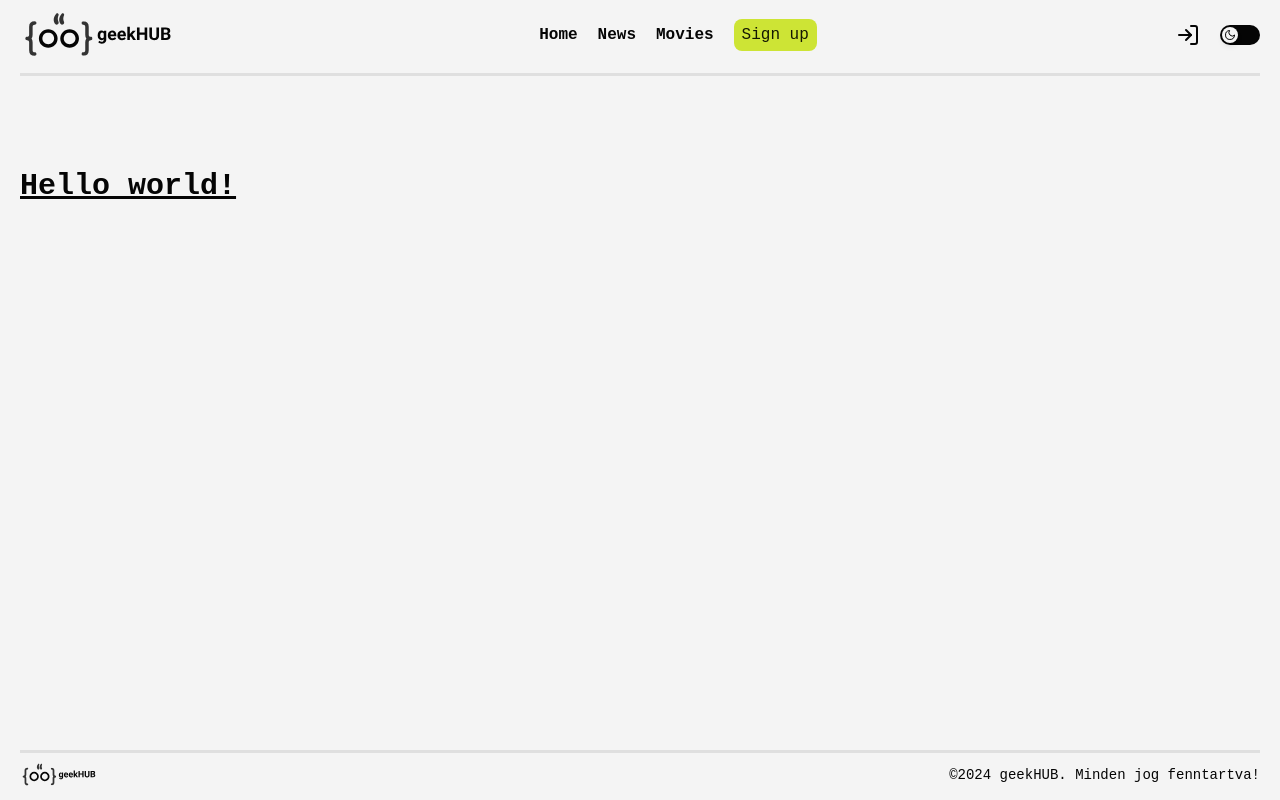
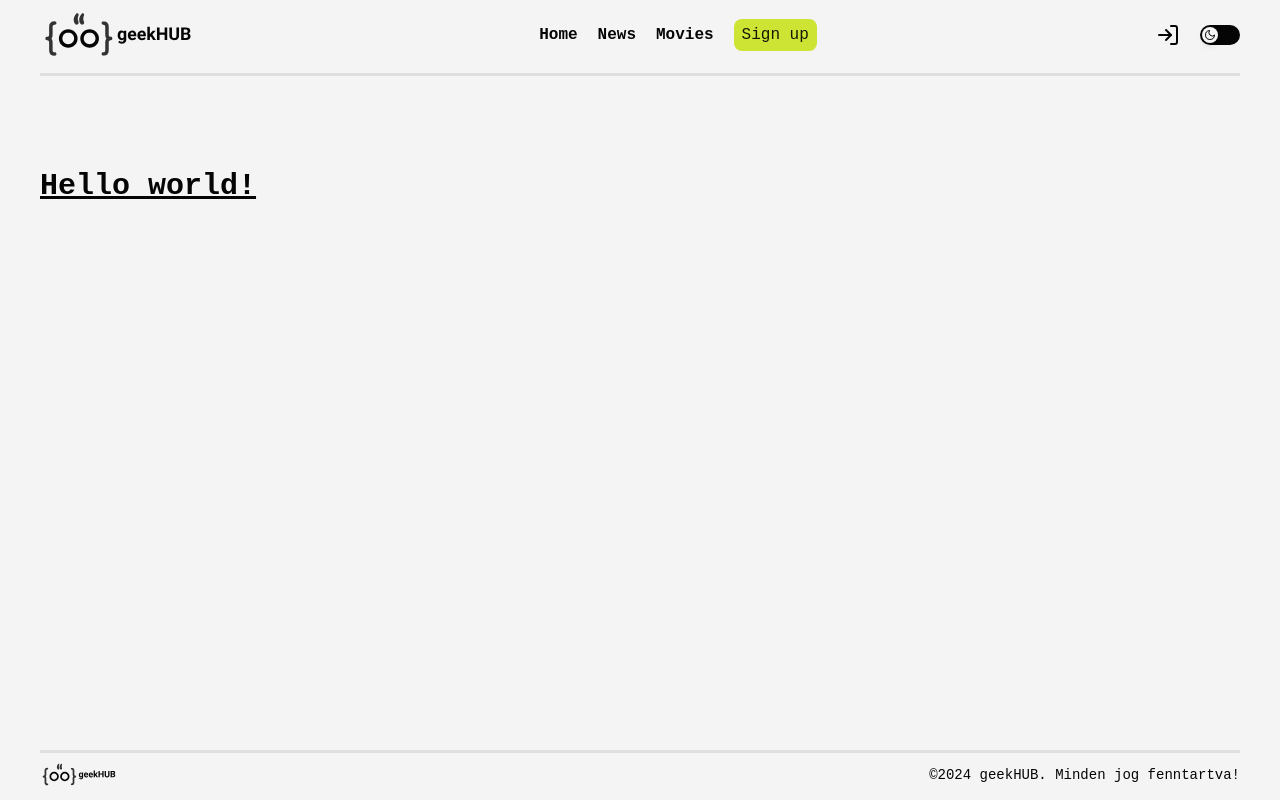
Before and after one commit to sagi-daniel/nerdnews-fsApi, a React (Vite) app in the folder frontend/: page /Home in a window 1280 px wide. Built offline with nearby package versions, Linux system fonts and the light colour scheme.

Commit message:
added style and fixed bugs

```diff
--- a/frontend/src/components/ControlPanel.jsx
+++ b/frontend/src/components/ControlPanel.jsx
@@ -1,6 +1,5 @@
 import ToggleDarkMode from './ToggleDarkMode';
-
-import { FiLogIn } from 'react-icons/fi';
+import LoginIcon from './LoginIcon';
 
 function ControlPanel({ mobile = false }) {
   const mobileStyle = `flex justify-start pt-2`;
@@ -8,7 +7,7 @@ function ControlPanel({ mobile = false }) {
 
   return (
     <div className={`${mobile ? mobileStyle : desktopStyle} gap-5 items-center`}>
-      <FiLogIn className="text-2xl duration-200 cursor-pointer text-content-light hover:text-primary dark:text-content-dark  hover:dark:text-primary " />
+      <LoginIcon />
       <ToggleDarkMode />
     </div>
   );
--- /dev/null
+++ b/frontend/src/components/CopyRight.jsx
@@ -0,0 +1,6 @@
+function CopyRight() {
+  const year = new Date().getFullYear();
+  return <p className="text-xxs md:text-xs lg:text-sm">&copy;{year} geekHUB. Minden jog fenntartva!</p>;
+}
+
+export default CopyRight;
--- /dev/null
+++ b/frontend/src/components/Layout.jsx
@@ -0,0 +1,5 @@
+function Layout({ children }) {
+  return <div className=" flex flex-col justify-between h-screen bg-bg-light dark:bg-bg-dark px-5 ">{children}</div>;
+}
+
+export default Layout;
--- /dev/null
+++ b/frontend/src/components/LoginIcon.jsx
@@ -0,0 +1,12 @@
+import { FiLogIn } from 'react-icons/fi';
+import { Link } from 'react-router-dom';
+
+function LoginIcon() {
+  return (
+    <Link to="/login">
+      <FiLogIn className="text-2xl duration-200 cursor-pointer text-content-light hover:text-primary dark:text-content-dark  hover:dark:text-primary " />
+    </Link>
+  );
+}
+
+export default LoginIcon;
--- a/frontend/src/components/Menu.jsx
+++ /dev/null
@@ -1,5 +0,0 @@
-function Menu() {
-  return <div></div>;
-}
-
-export default Menu;
--- a/frontend/src/components/ToggleDarkMode.jsx
+++ b/frontend/src/components/ToggleDarkMode.jsx
@@ -21,7 +21,7 @@ const ToggleDarkMode = () => {
             transform: isDarkMode ? 'translateX(1.25rem)' : 'translateX(0)',
           }}
         >
-          {isDarkMode ? <FiSun className="w-3 h-3" /> : <FiMoon className="w-3 h-3" />}
+          {isDarkMode ? <FiSun className="size-3 " /> : <FiMoon className="size-3 " />}
         </div>
       </div>
     </div>
--- a/frontend/src/components/parts/AppLayout.jsx
+++ b/frontend/src/components/parts/AppLayout.jsx
@@ -1,16 +1,18 @@
 import { Outlet } from 'react-router-dom';
+import Layout from '../Layout';
 import Header from './Header';
+import Main from './Main';
 import Footer from './Footer';
 
 function AppLayout() {
   return (
-    <div className=" flex flex-col justify-between h-screen bg-bg-light dark:bg-bg-dark px-5 ">
+    <Layout>
       <Header />
-      <main className="mt-16 mb-auto py-5 text-content-light dark:text-content-dark">
+      <Main>
         <Outlet />
-      </main>
+      </Main>
       <Footer />
-    </div>
+    </Layout>
   );
 }
 
--- a/frontend/src/components/parts/Footer.jsx
+++ b/frontend/src/components/parts/Footer.jsx
@@ -1,17 +1,15 @@
 import Divider from '../Divider';
 import Logo from '../Logo';
+import CopyRight from '../CopyRight';
 
 function Footer() {
-  const year = new Date().getFullYear();
-
   return (
     <footer>
       <Divider color="neutral" />
       <div className=" mt-2 flex items-center pb-3 text-content-light dark:text-content-dark">
         <div className="w-full flex items-center justify-between">
           <Logo align="left" size="xsmall" />
-
-          <p className="text-xxs md:text-xs lg:text-sm">&copy;{year} geekHUB. Minden jog fenntartva!</p>
+          <CopyRight />
         </div>
       </div>
     </footer>
--- a/frontend/src/components/parts/Main.jsx
+++ b/frontend/src/components/parts/Main.jsx
@@ -1,5 +1,5 @@
-function Main() {
-  return <div className="text-ligth">Hello Geek HUB</div>;
+function Main({ children }) {
+  return <div className="mt-16 mb-auto py-5 text-content-light dark:text-content-dark">{children}</div>;
 }
 
 export default Main;
--- a/frontend/src/index.css
+++ b/frontend/src/index.css
@@ -71,6 +71,7 @@
 
 body {
   margin: 0 auto;
+  padding: 0 20px;
   max-width: 1360px;
   min-width: 350px;
   background: var(--color-bg-light);
```
